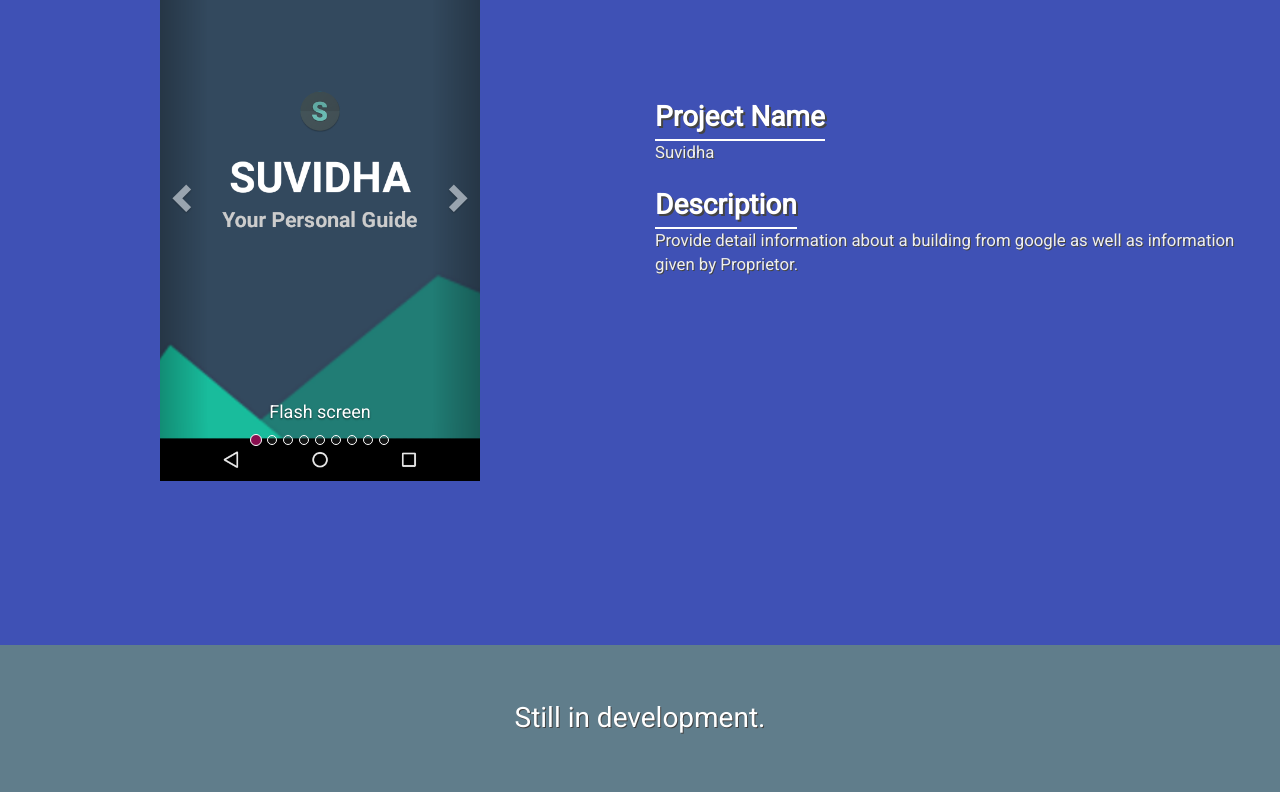
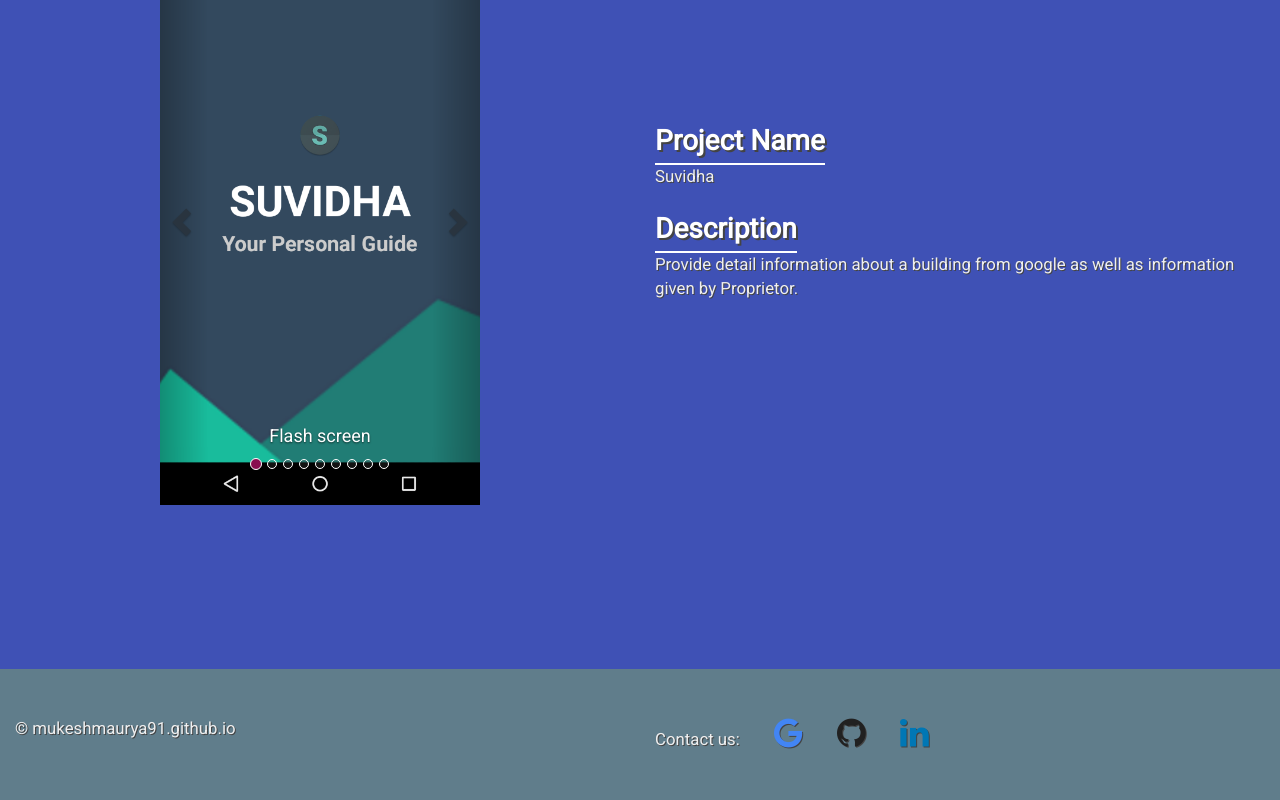
Before and after one commit to mukeshmaurya91/mukeshmaurya91.github.io, a plain HTML site: page index.html in a window 1280 px wide. Shown: the part 1595-2395 px from the top of the page. Drawn offline with Linux system fonts and the light colour scheme.

Commit message:
email integration7 social links.

```diff
--- a/css/style.css
+++ b/css/style.css
@@ -51,3 +51,24 @@ text-shadow:1px 1px 0 #444
 .carousel-indicators .active {
   background-color: #880E4F;
 }
+a {
+color: #fff !important;
+}
+.glyphicon {
+	margin-right: 4px;
+	vertical-align: middle;
+  color: #212121;
+}
+.icon-git{
+  color: #212121;
+  margin-right: 30px;
+}
+.icon-google{
+  color: #4285F4;
+  margin-right: 30px;
+  margin-left: 30px;
+}
+.icon-linkedin{
+  color: #0077B5;
+  margin-right: 30px;
+}
--- a/index.html
+++ b/index.html
@@ -13,6 +13,8 @@
     <link href="css/bootstrap.min.css" rel="stylesheet">
     <link href="css/style.css" rel="stylesheet">
     <link href='https://fonts.googleapis.com/css?family=Roboto' rel='stylesheet' type='text/css'>
+    <link rel="stylesheet" href="https://maxcdn.bootstrapcdn.com/font-awesome/4.4.0/css/font-awesome.min.css">
+
 
   </head>
   <body>
@@ -25,8 +27,12 @@
 					<img alt="Mine Image Preview" src="images/mine.jpg" class="img-circle img-responsive center-block">
 					<address class="text-center">
 						 <span class="text-heading">Mukesh Kumar Maurya</span><br>
-             <span class="text-normal"> Village- Birbhanpur, Post- Sikandra,<br> Distt.- Allahabad, U.P. (Pin- 212109)<br> <abbr title="Mobile">Mo:</abbr> +91 8005090361
-				</span>	</address>
+             <span class="text-normal"><abbr title="Home"><span class="glyphicon glyphicon-home"></span></abbr> Village- Birbhanpur, Post- Sikandra,<br> District- Allahabad, U.P. (Pin- 212109)<br> <abbr title="Mobile"><span class="glyphicon glyphicon-phone"></span></abbr>  +91 8005090361
+             <br><abbr title="E-mail"><span class="glyphicon glyphicon-envelope"></span></abbr> mukeshmaurya91@gmail.com
+
+        </span>
+
+      </address>
 				</div>
       </div>
       </div>
@@ -277,8 +283,15 @@
 </div>
   <div class="row">
     <div style="background-color:#607D8B!important" class="jumbotron">
-      <div class="container-fluid text-center">
-          <h4 class="text-heading">Still in development.</h4>
+      <div class="container-fluid">
+        <div class="col-md-6">
+          <span class="text-normal"> &#169; mukeshmaurya91.github.io<span></div><div class="col-md-6">
+            <span class="text-normal"> Contact us: <a href="http://www.google.com/recaptcha/mailhide/d?k=01CIzJycu1pq2SHk5xVmq2RQ==&amp;c=6_NpAOqkRns5cCdLi-LcfzjOlMOzOyo_2CQKbqDG3a4=" onclick="window.open('http://www.google.com/recaptcha/mailhide/d?k\x3d01CIzJycu1pq2SHk5xVmq2RQ\x3d\x3d\x26c\x3d6_NpAOqkRns5cCdLi-LcfzjOlMOzOyo_2CQKbqDG3a4\x3d', '', 'toolbar=0,scrollbars=0,location=0,statusbar=0,menubar=0,resizable=0,width=500,height=300'); return false;" title="Reveal this e-mail address"><i class="fa fa-google fa-2x icon-google" aria-hidden="true"></i>
+              </a><span>
+            <a href="https://github.com/mukeshmaurya91"> <i class="fa fa-github fa-2x icon-git" aria-hidden="true"></i></a>
+
+           <a href="https://in.linkedin.com/in/mukesh-maurya-57717772"> <i class="fa fa-linkedin fa-2x icon-linkedin"></i></a>
+         </div>
         </div>
           </div>
   </div>
```
